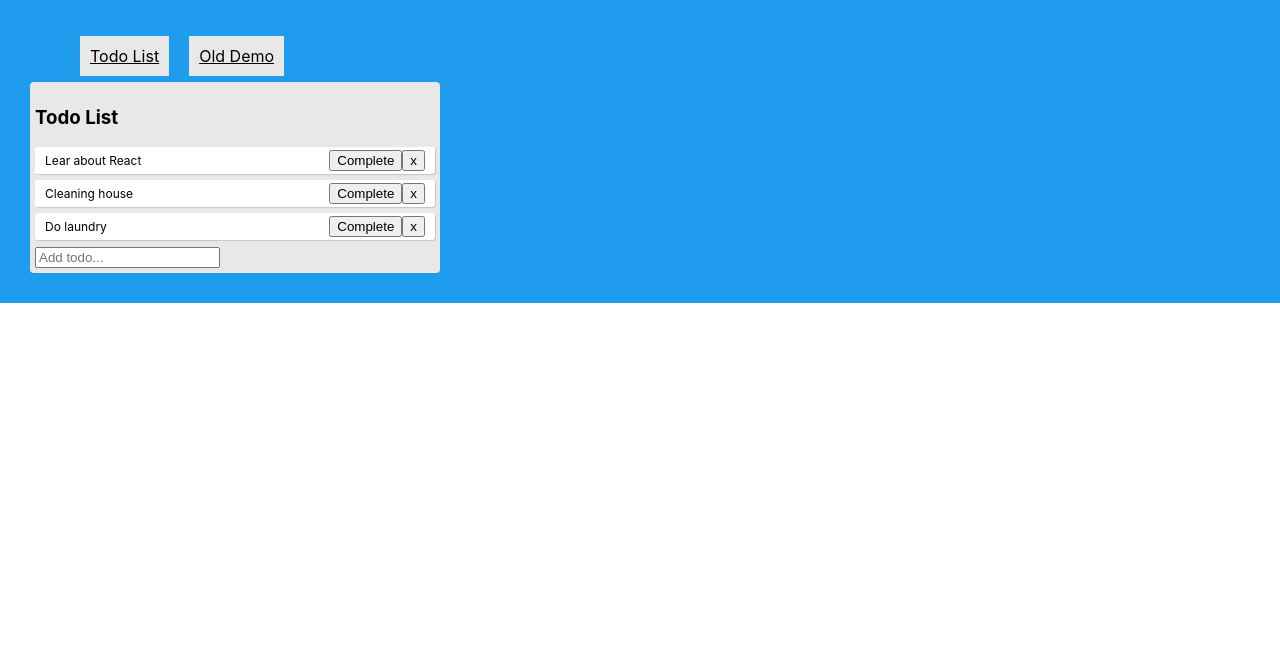
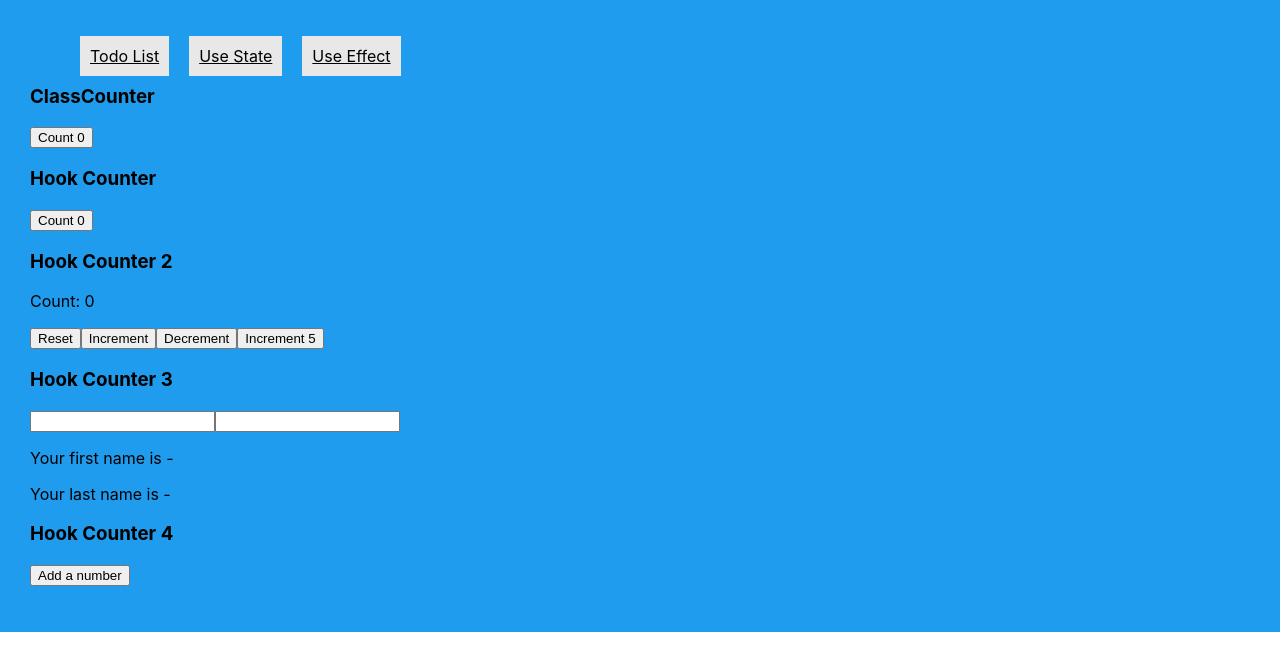
Before and after one commit to vchu22/react-hooks, a React (Create React App) app: page /use-state in a window 1280 px wide. Shown: the top 670 px of the page. Built offline with nearby package versions, Linux system fonts and the light colour scheme.

Commit message:
split 'old' tab to by topics

```diff
--- a/src/App.js
+++ b/src/App.js
@@ -2,7 +2,8 @@ import React, { useState } from "react";
 import { BrowserRouter as Router, Switch, Route, Link } from "react-router-dom";
 import "./App.css";
 import TodoList from "./todo-components/TodoList";
-import Old from "./old-components/Old";
+import UseState from "./old-components/UseState";
+import UseEffect from "./use-effect-components/UseEffect";
 
 function App() {
   // [values of the states (this.state), functions to update the states (this.setState)]
@@ -16,13 +17,19 @@ function App() {
               <Link to="/">Todo List</Link>
             </li>
             <li>
-              <Link to="/old">Old Demo</Link>
+              <Link to="/use-state">Use State</Link>
+            </li>
+            <li>
+              <Link to="/use-effect">Use Effect</Link>
             </li>
           </ul>
         </nav>
         <Switch>
-          <Route path="/old">
-            <Old />
+          <Route path="/use-state">
+            <UseState />
+          </Route>
+          <Route path="/use-effect">
+            <UseEffect />
           </Route>
           <Route path="/">
             <TodoList />
--- a/src/old-components/Old.js
+++ b/src/old-components/UseState.js
@@ -4,12 +4,8 @@ import HookCounter from "./HookCounter";
 import HookCounterTwo from "./HookCounterTwo";
 import HookCounterThree from "./HookCounterThree";
 import HookCounterFour from "./HookCounterFour";
-import UseEffectOne from "./UseEffectOne";
-import HookContainer from "./MouseContainer";
-import IntervalHookCounter from "./IntervalHookCounter";
-import DataFetching from "./DataFetching";
 
-function Old() {
+function UseState() {
   return (
     <div className="new">
       <ClassCounter />
@@ -17,12 +13,8 @@ function Old() {
       <HookCounterTwo />
       <HookCounterThree />
       <HookCounterFour />
-      <UseEffectOne />
-      <HookContainer />
-      <IntervalHookCounter />
-      <DataFetching />
     </div>
   );
 }
 
-export default Old;
+export default UseState;
--- /dev/null
+++ b/src/use-effect-components/UseEffect.js
@@ -0,0 +1,18 @@
+import React from "react";
+import UseEffectOne from "../use-effect-components/UseEffectOne";
+import IntervalHookCounter from "../use-effect-components/IntervalHookCounter";
+import DataFetching from "../use-effect-components/DataFetching";
+import HookContainer from "./MouseContainer";
+
+function UseEffect() {
+  return (
+    <div className="new">
+      <HookContainer />
+      <UseEffectOne />
+      <IntervalHookCounter />
+      <DataFetching />
+    </div>
+  );
+}
+
+export default UseEffect;
```
Also changed, not shown: src/use-effect-components/DataFetching.js (renamed from src/old-components/DataFetching.js), src/use-effect-components/HookMouse.js (renamed from src/old-components/HookMouse.js), src/use-effect-components/IntervalHookCounter.js (renamed from src/old-components/IntervalHookCounter.js), src/use-effect-components/MouseContainer.js (renamed from src/old-components/MouseContainer.js), src/use-effect-components/UseEffectOne.js (renamed from src/old-components/UseEffectOne.js).
